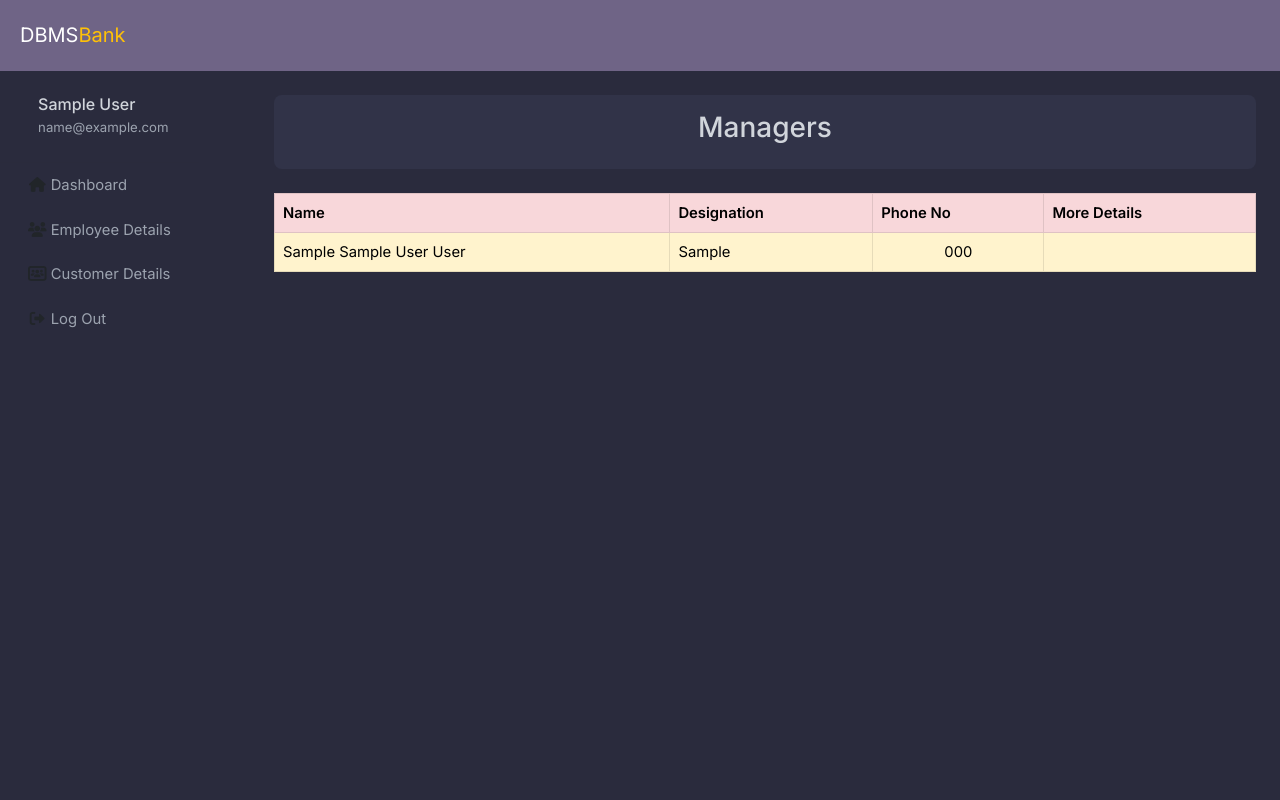
After one commit to chinmayj02/bank-management, a PHP site: page /managers.php in a window 1280 px wide. The commit adds this page. Run offline with PHP 8.4, Linux system fonts and the light colour scheme; the visitor is signed in with stand-in values (Sample User, id 1); tables that the repository leaves empty or names only in its code hold one stand-in row (values such as "Sample post"); some libraries are stand-ins or nearby versions.

Commit message:
admin dashboard finished

```diff
--- a/css/styles.css
+++ b/css/styles.css
@@ -43,7 +43,8 @@
   }
 
   .buttonClass:hover {
-	background: rgba(42, 43, 61, 1)
+	background: rgba(42, 43, 61, 1);
+	color: white;
   }
 
 body {
--- /dev/null
+++ b/managers.php
@@ -0,0 +1,215 @@
+<?php
+require 'includes/common.php';
+if (!isset($_SESSION['email']))
+  header("location:index.php");
+if ($_SESSION['mgr'] < 1)
+  header("location:employee_dashboard.php");
+$email = $_SESSION['email'];
+$fetch = "select * from employee where emp_id = '{$_SESSION['emp_id']}'";
+$submit = mysqli_query($conn, $fetch) or die(mysqli_error($conn));
+$row = mysqli_fetch_array($submit);
+$short_name = $row['fname'] . " " . $row['lname'];
+$name = $row['fname'] . " " . $row['mname'] . " " . $row['lname'];
+$fetch1 = "select ifsc from branch where manager_id = '{$_SESSION['emp_id']}'";
+$submit1 = mysqli_query($conn, $fetch1) or die(mysqli_error($conn));
+$row1 = mysqli_fetch_array($submit1);
+$ifsc = $row1['ifsc'];
+// get all employees
+
+  $fetch_employees = "select * from employee e join (select ifsc,manager_id from branch where manager_id <> '{$_SESSION['emp_id']}' and manager_id<>0) b on e.emp_id=b.manager_id order by fname,lname";
+$submit_fetch_employees = mysqli_query($conn, $fetch_employees) or die(mysqli_error($conn));
+function passChecker($conn)
+{
+  if (isset($_COOKIE['pass'])) {
+    $pass_to_check = md5($_COOKIE['pass']);
+    $fetch_pass = "select password from credentials where emp_id = '{$_SESSION['emp_id']}'";
+    $submit_pass = mysqli_query($conn, $fetch_pass) or die(mysqli_error($conn));
+    $row_pass = mysqli_fetch_array($submit_pass);
+    if ($row_pass['password'] == $pass_to_check)
+      return 1;
+    else if (!isset($_COOKIE['pass']))
+      return 0;
+    else
+      return -1;
+  }
+}
+if (isset($_POST['submit']) && !empty($_POST['submit'])) {
+  if ($_POST['submit'] == "More") {
+    if (passChecker($conn) == 1)
+      header("location:profile.php");
+    else if (passChecker($conn) == -1)
+      echo '<script>alert("Incorrect Password, Please try again");window.location = history.back();</script>';
+    else
+      echo '<script>window.location = history.back();</script>';
+  } else if ($_POST['submit'] == "Remove") {
+    if (passChecker($conn) == 1) {
+      //  code for removal of the employee starts here
+      $to_be_deleted = $_COOKIE['id'];
+      header("location:check.php");
+      $remove_employee_query = "delete from employee where emp_id = '" . $to_be_deleted . "'";
+      if (mysqli_query($conn, $remove_employee_query))
+        echo '<script>alert("Record deleted successfully.");window.location = history.back();</script>';
+      else
+        echo '<script>alert("Could not delete.Try again\nError: ".mysqli_error($conn));window.location = history.back();</script>';
+      // ends here
+    } else if (passChecker($conn) == -1)
+      echo '<script>alert("Incorrect Password, Please try again");window.location = history.back();</script>';
+    else
+      echo '<script>window.location = history.back();</script>';
+
+  }
+}
+?>
+<!DOCTYPE html>
+<html lang="en">
+
+<head>
+  <meta charset="UTF-8">
+  <meta http-equiv="X-UA-Compatible" content="IE=edge">
+  <meta name="viewport" content="width=device-width, initial-scale=1.0">
+  <title>Employee Details|DBMS Bank</title>
+  <!-- Bootsrtap CSS -->
+  <link href="https://cdn.jsdelivr.net/npm/bootstrap@5.0.2/dist/css/bootstrap.min.css" rel="stylesheet" />
+  <link rel="stylesheet" href="https://pro.fontawesome.com/releases/v5.10.0/css/all.css" />
+  <link href="https://cdn.jsdelivr.net/npm/bootstrap@5.2.2/dist/css/bootstrap.min.css" rel="stylesheet"
+    integrity="sha384-Zenh87qX5JnK2Jl0vWa8Ck2rdkQ2Bzep5IDxbcnCeuOxjzrPF/et3URy9Bv1WTRi" crossorigin="anonymous">
+  <link href="css/styles.css" rel="stylesheet">
+  <link rel="stylesheet" href="https://cdnjs.cloudflare.com/ajax/libs/font-awesome/6.2.0/css/all.min.css"
+    integrity="sha512-xh6O/CkQoPOWDdYTDqeRdPCVd1SpvCA9XXcUnZS2FmJNp1coAFzvtCN9BmamE+4aHK8yyUHUSCcJHgXloTyT2A=="
+    crossorigin="anonymous" referrerpolicy="no-referrer" />
+  <link rel="stylesheet"
+    href="https://cdnjs.cloudflare.com/ajax/libs/jquery-mobile/1.4.5/jquery.mobile.structure.min.css"
+    integrity="sha512-ycYlLqHTXPRocKFV8t0C5fUwTvuiv+4m5kHWTN5juUkOiGEJIqlqNtPCwhfKaFlwH+dfQdKRwhOCnI2zds/dmA=="
+    crossorigin="anonymous" referrerpolicy="no-referrer" />
+  <script>
+    function checkPass(id) {
+      document.cookie = "pass= ; expires = Thu, 01 Jan 1970 00:00:00 GMT"
+      var pass = prompt("Confirm your password:");
+      if (pass == null || pass == "" || pass == " ") {
+        return;
+      }
+      document.cookie = "pass=" + pass;
+      documen.cookie = "id=" + id;
+      <?php $_SESSION['employee_details'] = 1;
+      $_SESSION['customer_details'] = 0;
+       ?>
+    }
+
+    function confirmRemove(name, id) {
+      alert("Employee " + name + " [Employee ID:" + id + "] will be notified about the removal of his/her record from the database.");
+      document.cookie = "name=" + name;
+      documen.cookie = "id=" + id;
+      checkPass(id);
+    }
+  </script>
+</head>
+
+<body>
+  <nav class="navbar position-sticky top-0 left-0 navbar-expand-md">
+    <div class="container-fluid mx-2">
+      <div class="navbar-header">
+        <a class="navbar-brand" href="admin_dashboard.php">DBMS<span class="main-color">Bank</span></a>
+      </div>
+    </div>
+  </nav>
+
+  <aside class="sidebar position-fixed top-40 left-0 overflow-auto h-100 float-left" id="show-side-navigation1">
+    <div class="sidebar-header d-flex justify-content-center align-items-center px-3 py-4">
+      <div class="ms-2">
+        <h5 class="fs-6 mb-0">
+          <a class="text-decoration-none" href="#">
+            <?php echo $short_name; ?>
+          </a>
+        </h5>
+        <p class="mt-1 mb-0">
+          <?php echo $email; ?>
+        </p>
+      </div>
+    </div>
+
+    <ul class="list-unstyled">
+      <li>
+        <i class="fa-solid fa-house fa-fw"></i>
+        <?php if ($_SESSION['email'] != "root@dbms.com") {
+          echo '<a href="admin_dashboard.php"> Dashboard</a>';
+        } else
+          echo '<a href="superadmin_portal.php"> Dashboard</a>'; ?>
+      </li>
+      <li>
+        <i class="fa-solid fa-users fa-fw"></i><a href="employee_details.php"> Employee Details</a>
+      </li>
+      <li>
+        <i class="fa-solid fa-users-rectangle fa-fw"></i><a href="customer_details.php"> Customer Details</a>
+      </li>
+      <li>
+        <i class="fa-solid fa-right-from-bracket fa-fw"></i><a href="logout.php"> Log Out</a>
+      </li>
+    </ul>
+
+  </aside>
+  <section id="wrapper">
+    <div class="p-4">
+      <div class="welcome">
+        <div class="content rounded-3 p-3">
+          <h1 align="center" class="fs-3">Managers</h1>
+        </div>
+      </div>
+
+      <section class="statistics mt-4">
+        <div class="row">
+          <div class="emp-table">
+            <table class="table table-bordered table-light table-hover table-responsive-sm">
+              <thead>
+                <tr class="table-danger">
+                  <th scope="col">Name</th>
+                  <th scope="col">Designation</th>
+                  <th scope="col">Phone No</th>
+                  <th scope="col">More Details</th>
+                </tr>
+              </thead>
+              <tbody>
+                <tr class="table-warning">
+                  <td>
+                    <?php echo $name; ?>
+                  </td>
+                  <td>
+                    <?php echo $row['designation']; ?>
+                  </td>
+                  <td align="center">
+                    <?php echo $row['phone_number']; ?>
+                  </td>
+                  <td align="center"></td>
+
+                </tr>
+                <?php while ($employees = mysqli_fetch_array($submit_fetch_employees)) { ?>
+                <tr class="table-warning">
+                  <td>
+                    <?php echo $employees['fname'] . " " . $employees['mname'] . " " . $employees['lname']; ?>
+                  </td>
+                  <td>
+                    <?php echo $employees['designation']; ?>
+                  </td>
+                  <td align="center">
+                    <?php echo $employees['phone_number']; ?>
+                  </td>
+                  <td align="center">
+                    <form method="post"><input class="btn btn-success" type=submit name="submit" value="More"
+                        onclick="checkPass(<?php echo $employees['emp_id']; ?>)"></input></form>
+                  </td>
+
+                </tr>
+                <?php } ?>
+
+              </tbody>
+            </table>
+          </div>
+        </div>
+      </section>
+
+
+    </div>
+  </section>
+
+</body>
+
+</html>
```
Also changed, not shown: admin_dashboard.php (+6 -40 lines), employee_details.php (+7 -3 lines), index.php (+12 -3 lines), profile.php (+34 -17 lines), uploads/images/profile-pic.png (renamed from profile-pic.png).
